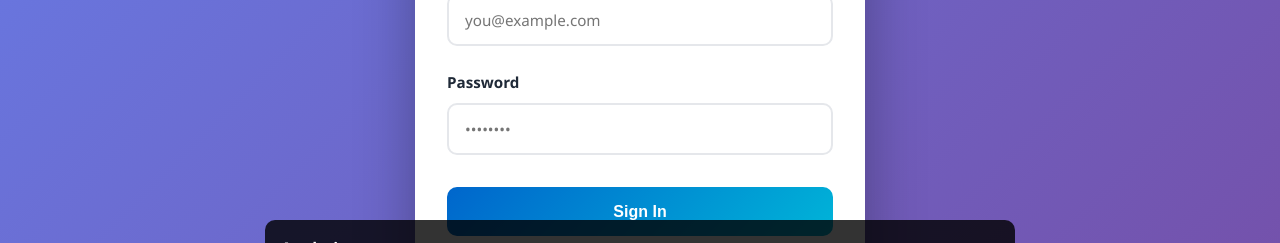
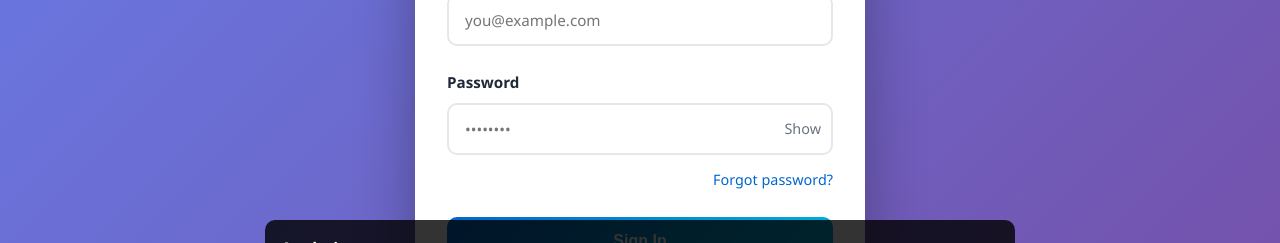
Before and after one commit to ahmadawwal077-pixel/BUSINESS, a React (Create React App) app in the folder frontend/: page /login in a window 1280 px wide. Shown: the part 477-720 px from the top of the page. Built offline with nearby package versions, Linux system fonts and the light colour scheme; no server answers.

Commit message:
forget password and view password

```diff
--- a/frontend/src/pages/Login.js
+++ b/frontend/src/pages/Login.js
@@ -6,6 +6,7 @@ const Login = () => {
   const { login } = useContext(AuthContext);
   const navigate = useNavigate();
   const [formData, setFormData] = useState({ email: '', password: '' });
+  const [showPassword, setShowPassword] = useState(false);
   const [error, setError] = useState('');
   const [loading, setLoading] = useState(false);
 
@@ -147,7 +148,7 @@ const Login = () => {
               </div>
 
               {/* Password Field */}
-              <div style={{ marginBottom: '2rem' }}>
+              <div style={{ marginBottom: '0.75rem' }}>
                 <label style={{
                   display: 'block',
                   marginBottom: '0.5rem',
@@ -157,8 +158,9 @@ const Login = () => {
                 }}>
                   Password
                 </label>
+                <div style={{ position: 'relative' }}>
                   <input
-                  type="password"
+                    type={showPassword ? 'text' : 'password'}
                     name="password"
                     value={formData.password}
                     onChange={handleChange}
@@ -183,6 +185,38 @@ const Login = () => {
                       e.target.style.boxShadow = 'none';
                     }}
                   />
+                  <span
+                    onClick={() => setShowPassword(!showPassword)}
+                    style={{
+                      position: 'absolute',
+                      right: '12px',
+                      top: '50%',
+                      transform: 'translateY(-50%)',
+                      cursor: 'pointer',
+                      color: '#6b7280',
+                      fontSize: '0.9rem',
+                      userSelect: 'none',
+                    }}
+                  >
+                    {showPassword ? 'Hide' : 'Show'}
+                  </span>
+                </div>
+              </div>
+              {/* forgot password link */}
+              <div style={{ textAlign: 'right', marginBottom: '1.5rem' }}>
+                <Link
+                  to="/forgot-password"
+                  style={{
+                    fontSize: '0.9rem',
+                    color: '#0066cc',
+                    textDecoration: 'none',
+                    fontWeight: '500',
+                  }}
+                  onMouseEnter={(e) => (e.target.style.color = '#00b4d8')}
+                  onMouseLeave={(e) => (e.target.style.color = '#0066cc')}
+                >
+                  Forgot password?
+                </Link>
               </div>
 
               {/* Submit Button */}
--- a/frontend/src/pages/Register.js
+++ b/frontend/src/pages/Register.js
@@ -11,6 +11,8 @@ const Register = () => {
     confirmPassword: '',
     whatsapp: '',
   });
+  const [showPassword, setShowPassword] = useState(false);
+  const [showConfirm, setShowConfirm] = useState(false);
   const [error, setError] = useState('');
   const [success, setSuccess] = useState('');
   const [loading, setLoading] = useState(false);
@@ -45,8 +47,9 @@ const Register = () => {
     setLoading(true);
 
     try {
-      await register(formData.name, formData.email, formData.password, phoneNormalized);
-      setSuccess('Account created successfully! Please check your email to verify your account.');
+      const resp = await register(formData.name, formData.email, formData.password, phoneNormalized);
+      // server now responds quickly; use its message if provided
+      setSuccess(resp?.message || 'Account created successfully! Please check your email to verify your account.');
       setFormData({
         name: '',
         email: '',
@@ -55,7 +58,12 @@ const Register = () => {
         whatsapp: '',
       });
     } catch (err) {
+      // if the request timed out it might still have created the account
+      if (err.code === 'ECONNABORTED') {
+        setSuccess('Account created but the server took too long to respond. Check your email to verify.');
+      } else {
         setError(err.response?.data?.message || 'Registration failed');
+      }
     } finally {
       setLoading(false);
     }
@@ -364,8 +372,9 @@ const Register = () => {
                 }}>
                   Password
                 </label>
+                <div style={{ position: 'relative' }}>
                   <input
-                  type="password"
+                    type={showPassword ? 'text' : 'password'}
                     name="password"
                     value={formData.password}
                     onChange={handleChange}
@@ -390,6 +399,22 @@ const Register = () => {
                       e.target.style.boxShadow = 'none';
                     }}
                   />
+                  <span
+                    onClick={() => setShowPassword(!showPassword)}
+                    style={{
+                      position: 'absolute',
+                      right: '12px',
+                      top: '50%',
+                      transform: 'translateY(-50%)',
+                      cursor: 'pointer',
+                      color: '#6b7280',
+                      fontSize: '0.9rem',
+                      userSelect: 'none',
+                    }}
+                  >
+                    {showPassword ? 'Hide' : 'Show'}
+                  </span>
+                </div>
               </div>
 
               {/* Confirm Password Field */}
@@ -403,8 +428,9 @@ const Register = () => {
                 }}>
                   Confirm Password
                 </label>
+                <div style={{ position: 'relative' }}>
                   <input
-                  type="password"
+                    type={showConfirm ? 'text' : 'password'}
                     name="confirmPassword"
                     value={formData.confirmPassword}
                     onChange={handleChange}
@@ -429,6 +455,22 @@ const Register = () => {
                       e.target.style.boxShadow = 'none';
                     }}
                   />
+                  <span
+                    onClick={() => setShowConfirm(!showConfirm)}
+                    style={{
+                      position: 'absolute',
+                      right: '12px',
+                      top: '50%',
+                      transform: 'translateY(-50%)',
+                      cursor: 'pointer',
+                      color: '#6b7280',
+                      fontSize: '0.9rem',
+                      userSelect: 'none',
+                    }}
+                  >
+                    {showConfirm ? 'Hide' : 'Show'}
+                  </span>
+                </div>
               </div>
 
               {/* Submit Button */}
--- a/frontend/src/services/api.js
+++ b/frontend/src/services/api.js
@@ -36,7 +36,7 @@ console.log('   Status: Ready');
 
 export const apiClient = axios.create({
   baseURL: API_URL,
-  timeout: 10000, // 10 second timeout
+  timeout: 20000, // 20 second timeout (registration used to hit smtp delays)
   headers: {
     'Content-Type': 'application/json',
   }
```
Also changed, not shown: 1 other file (tests, documents, lock files or other folders). Lines whose indentation alone changed are shown as unchanged.
